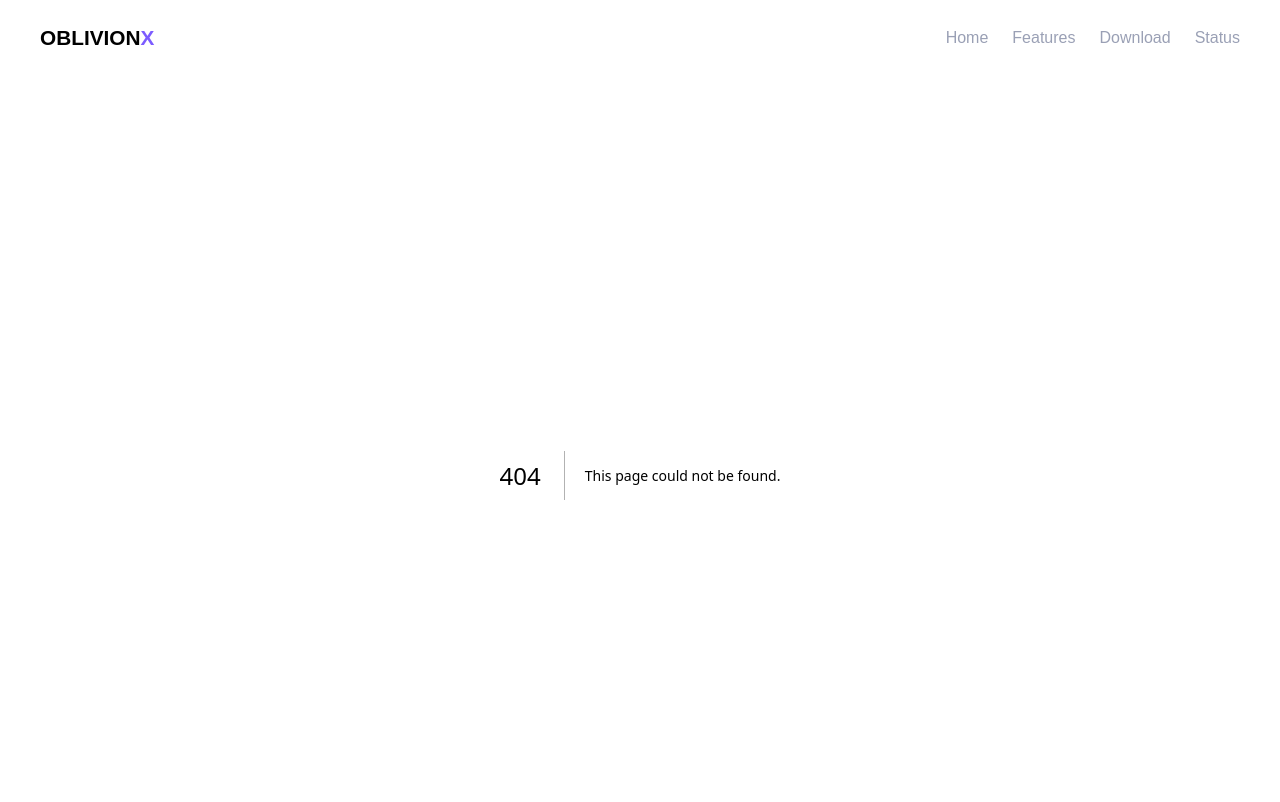
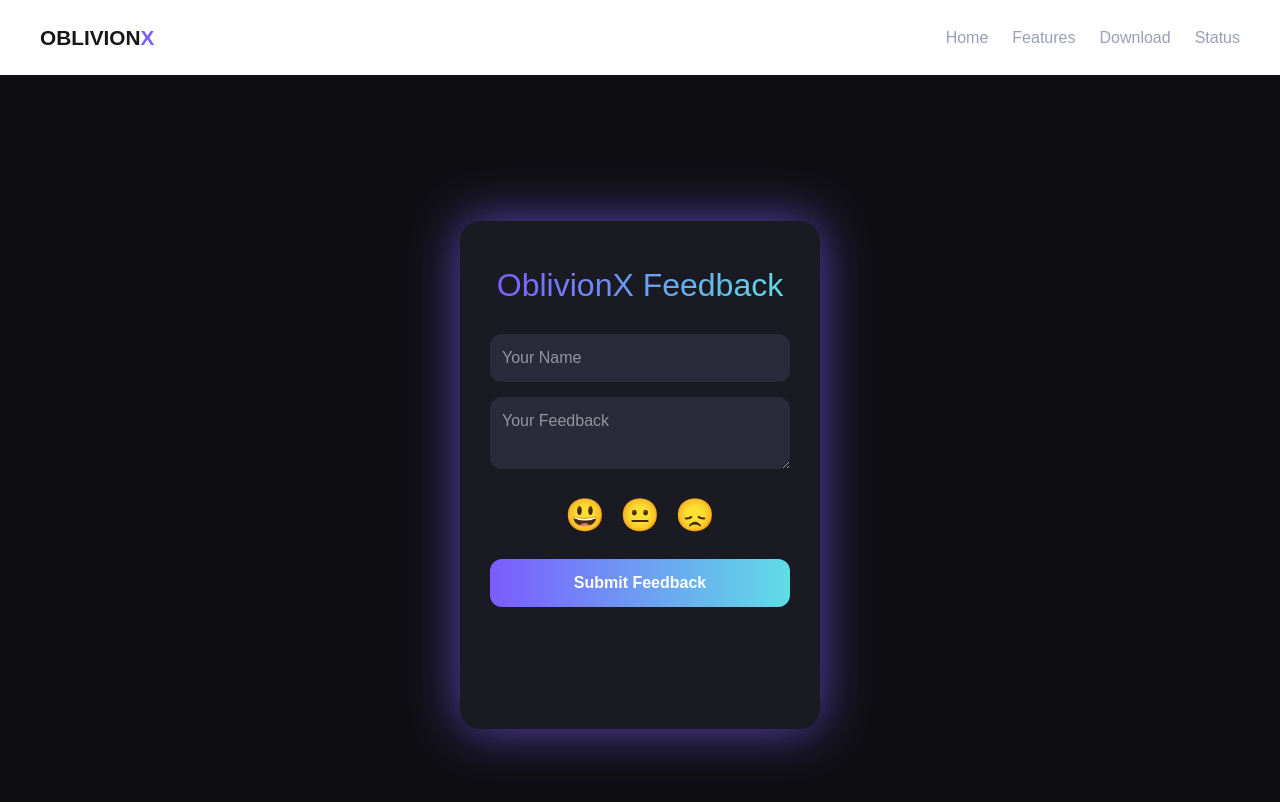
Before and after one commit to ClassroomArcade/oblivionx-site, a Next.js app: page /feedback in a window 1280 px wide. Before the commit this address had no page. Shown: the top 802 px of the page. Built offline with nearby package versions, Linux system fonts and the light colour scheme.

Commit message:
Add feedback page with emoji selection and confetti

```diff
--- /dev/null
+++ b/app/feedback/page.tsx
@@ -0,0 +1,177 @@
+"use client"; // Required for client-side interactivity
+import { useState } from "react";
+
+export default function FeedbackPage() {
+  const [name, setName] = useState("");
+  const [feedback, setFeedback] = useState("");
+  const [selectedEmoji, setSelectedEmoji] = useState<string | null>(null);
+  const [success, setSuccess] = useState(false);
+
+  // Your Google Script URL here
+  const SCRIPT_URL = "https://script.google.com/macros/s/AKfycbxBl3Txmqt0R2MucMCvYXXGHd4XwzrK4y6YJMU7EBYjdCs27mGFXOXcMJCO0aTmNwgCYw/exec";
+
+  const handleSubmit = async () => {
+    if (!name || !feedback || !selectedEmoji) {
+      alert("Please fill all fields and select an emoji!");
+      return;
+    }
+
+    const data = { name, feedback, emoji: selectedEmoji };
+
+    try {
+      await fetch(SCRIPT_URL, {
+        method: "POST",
+        mode: "no-cors",
+        headers: { "Content-Type": "application/json" },
+        body: JSON.stringify(data),
+      });
+
+      setSuccess(true);
+      launchConfetti();
+      setName("");
+      setFeedback("");
+      setSelectedEmoji(null);
+
+      setTimeout(() => setSuccess(false), 3000);
+    } catch (err) {
+      console.error(err);
+      alert("Failed to submit feedback.");
+    }
+  };
+
+  // Confetti
+  const launchConfetti = () => {
+    for (let i = 0; i < 50; i++) {
+      const c = document.createElement("div");
+      c.style.position = "fixed";
+      c.style.width = c.style.height = Math.random() * 8 + 4 + "px";
+      c.style.background = `hsl(${Math.random() * 360}, 70%, 60%)`;
+      c.style.left = Math.random() * 100 + "vw";
+      c.style.top = "0";
+      c.style.zIndex = "1000";
+      c.style.pointerEvents = "none";
+      c.style.opacity = "0.8";
+      c.style.transform = "rotate(0deg)";
+      c.style.animation = "confetti-fall 3s linear forwards";
+      document.body.appendChild(c);
+      setTimeout(() => c.remove(), 3000);
+    }
+  };
+
+  // Particle effect (once)
+  if (typeof window !== "undefined" && !document.querySelector(".particle-initialized")) {
+    for (let i = 0; i < 35; i++) {
+      const p = document.createElement("div");
+      p.className = "particle";
+      p.style.width = p.style.height = Math.random() * 10 + 5 + "px";
+      p.style.left = Math.random() * 100 + "vw";
+      p.style.animationDuration = 3 + Math.random() * 5 + "s";
+      document.body.appendChild(p);
+    }
+    const marker = document.createElement("div");
+    marker.className = "particle-initialized";
+    document.body.appendChild(marker);
+  }
+
+  return (
+    <div style={{
+      display: "flex",
+      justifyContent: "center",
+      alignItems: "center",
+      height: "100vh",
+      background: "#0f0f13",
+      position: "relative",
+      color: "#fff",
+      overflow: "hidden"
+    }}>
+      <style>{`
+        .feedback-container {
+          position: relative;
+          z-index: 1;
+          background: #1a1a23;
+          padding: 40px 30px;
+          border-radius: 20px;
+          box-shadow: 0 0 50px rgba(124,92,255,0.7);
+          width: 360px;
+          text-align: center;
+        }
+        h1 {
+          font-size: 2rem;
+          margin-bottom: 25px;
+          background: linear-gradient(90deg, #7c5cff, #5fdde5);
+          -webkit-background-clip: text;
+          color: transparent;
+        }
+        input, textarea {
+          width: 100%;
+          padding: 12px;
+          margin-bottom: 15px;
+          border-radius: 12px;
+          border: none;
+          background: #2a2a3a;
+          color: #fff;
+          font-size: 1rem;
+        }
+        input:focus, textarea:focus {
+          outline: none;
+          box-shadow: 0 0 10px #7c5cff;
+        }
+        .emojis { display: flex; justify-content: center; gap: 15px; margin-bottom: 20px; }
+        .emojis button { font-size: 2rem; background: none; border: none; cursor: pointer; transition: transform 0.2s, filter 0.2s; }
+        .emojis button:hover { transform: scale(1.4); filter: drop-shadow(0 0 5px #7c5cff); }
+        .emojis .selected { transform: scale(1.6); filter: drop-shadow(0 0 15px #7c5cff); }
+        button.submit {
+          width: 100%;
+          padding: 12px;
+          border: none;
+          border-radius: 12px;
+          background: linear-gradient(90deg, #7c5cff, #5fdde5);
+          font-size: 1rem;
+          font-weight: bold;
+          cursor: pointer;
+          transition: transform 0.2s, box-shadow 0.2s;
+        }
+        button.submit:hover { transform: scale(1.05); box-shadow: 0 0 15px rgba(124,92,255,0.8); }
+        .success {
+          font-size: 1.4rem;
+          margin-top: 15px;
+          opacity: 0;
+          transition: opacity 0.5s;
+        }
+        .success.show { opacity: 1; animation: pop 0.6s ease forwards; }
+        @keyframes pop { 0% { transform: scale(0); } 70% { transform: scale(1.2); } 100% { transform: scale(1); } }
+        .particle { position: absolute; border-radius: 50%; background: rgba(124, 92, 255, 0.5); animation: float 6s linear infinite; }
+        @keyframes float { 0% { transform: translateY(100vh) scale(0.5); } 100% { transform: translateY(-10vh) scale(1); } }
+        @keyframes confetti-fall { 0% { transform: translateY(0) rotate(0deg); } 100% { transform: translateY(100vh) rotate(720deg); opacity: 0; } }
+      `}</style>
+
+      <div className="feedback-container">
+        <h1>OblivionX Feedback</h1>
+        <input
+          type="text"
+          placeholder="Your Name"
+          value={name}
+          onChange={e => setName(e.target.value)}
+        />
+        <textarea
+          placeholder="Your Feedback"
+          value={feedback}
+          onChange={e => setFeedback(e.target.value)}
+        />
+        <div className="emojis">
+          {["😃","😐","😞"].map(e => (
+            <button
+              key={e}
+              className={selectedEmoji === e ? "selected" : ""}
+              onClick={() => setSelectedEmoji(e)}
+            >
+              {e}
+            </button>
+          ))}
+        </div>
+        <button className="submit" onClick={handleSubmit}>Submit Feedback</button>
+        <div className={`success ${success ? "show" : ""}`}>🎉 Thank you for your feedback!</div>
+      </div>
+    </div>
+  );
+}
```
